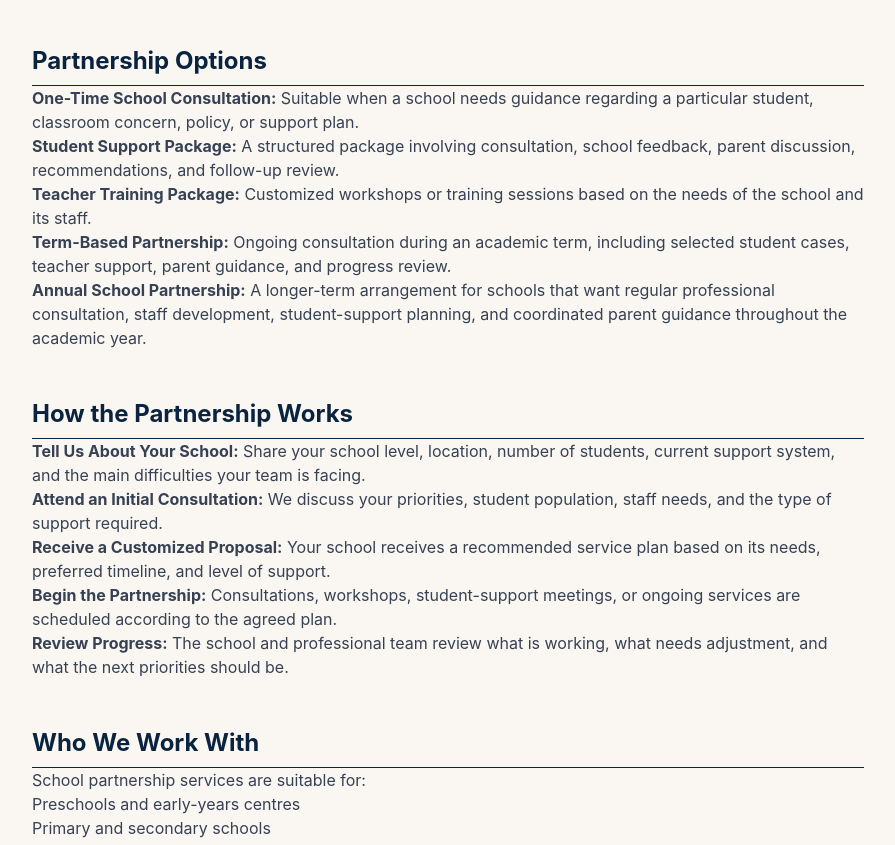
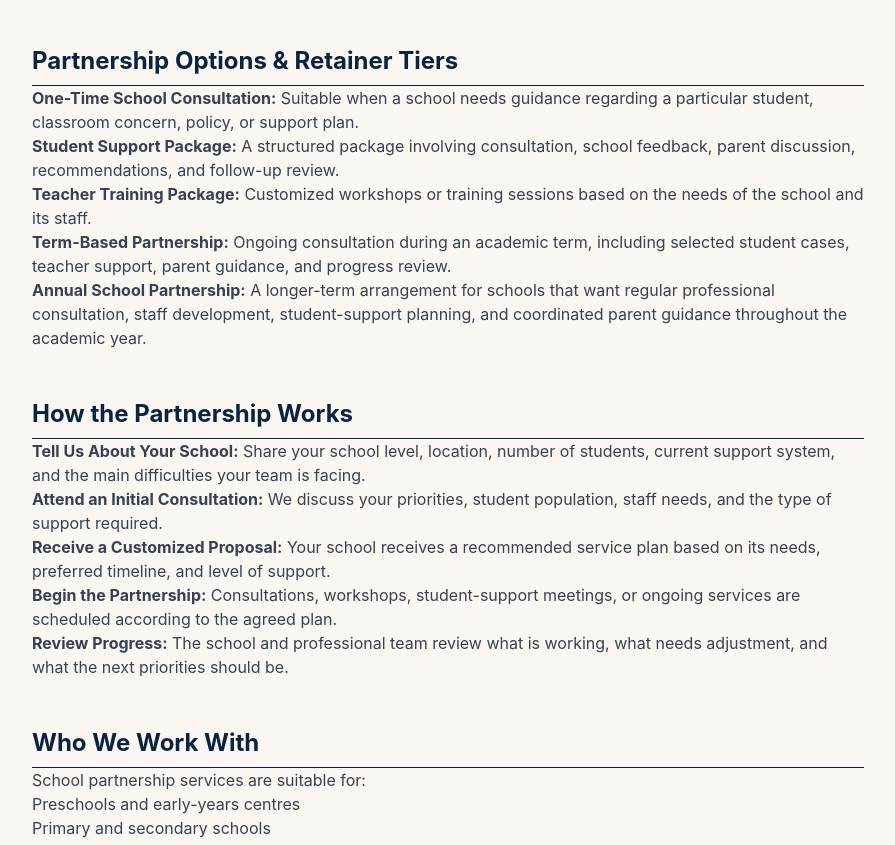
Before and after one commit to rabbiaashraf14-cell/https-rabbiapsychologist.com-, an Astro site: page /school-partnerships in a window 1280 px wide. Shown: the part 4337-5182 px from the top of the page, without its empty margins (192-1087 px from the left). Built offline with nearby package versions, Linux system fonts and the light colour scheme; Astro itself is replaced by a stand-in of ours; no server answers.

Commit message:
fix(nav): add senco-retainer anchor in school partnerships

```diff
--- a/src/pages/school-partnerships.astro
+++ b/src/pages/school-partnerships.astro
@@ -341,7 +341,7 @@ const faqSchema = {
       </section>
 
       <section>
-        <h2 class="text-2xl font-bold text-brand-navy border-b pb-2">Partnership Options</h2>
+        <h2 id="senco-retainer" class="text-2xl font-bold text-brand-navy border-b pb-2 scroll-mt-28">Partnership Options &amp; Retainer Tiers</h2>
         <ul>
           <li><strong>One-Time School Consultation:</strong> Suitable when a school needs guidance regarding a particular student, classroom concern, policy, or support plan.</li>
           <li><strong>Student Support Package:</strong> A structured package involving consultation, school feedback, parent discussion, recommendations, and follow-up review.</li>
```
